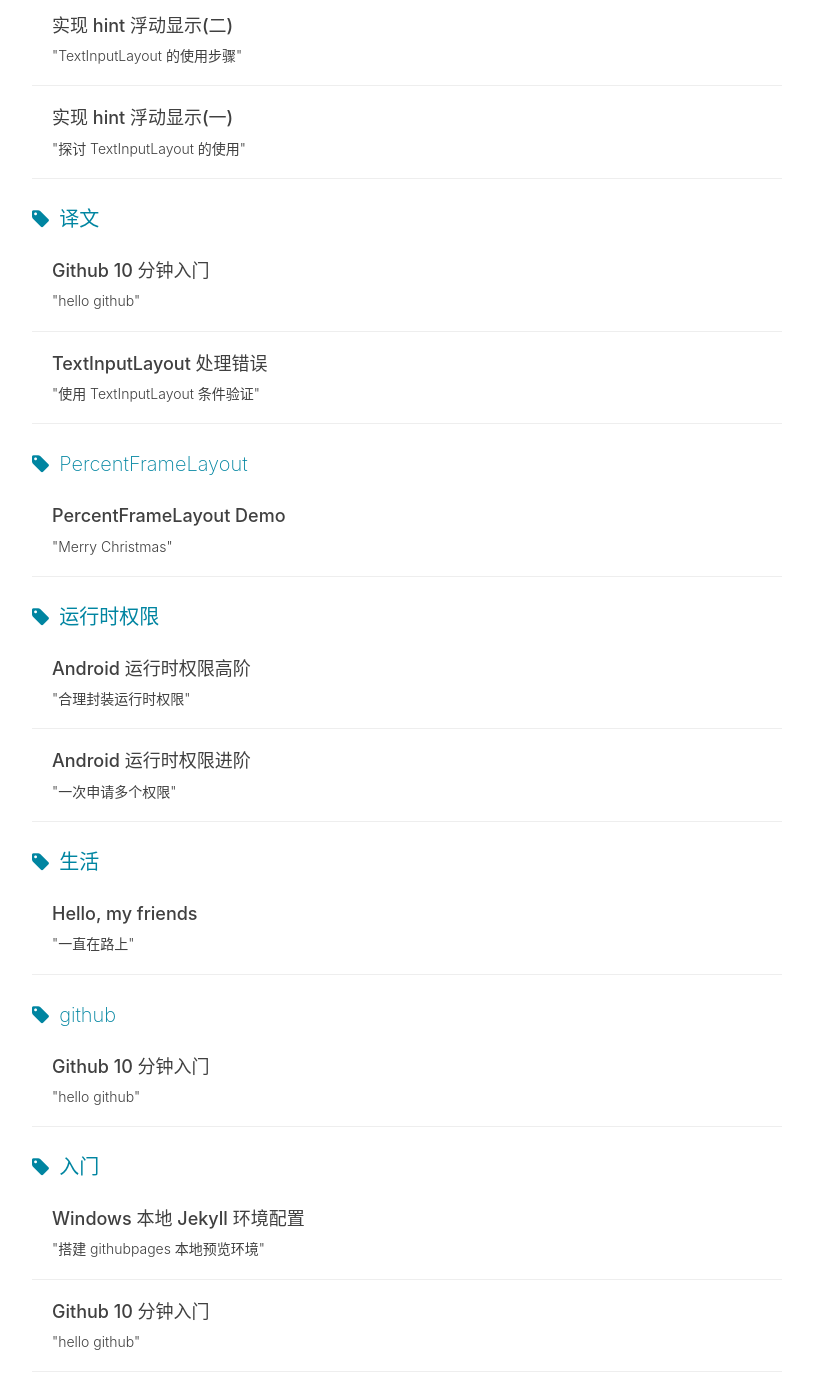
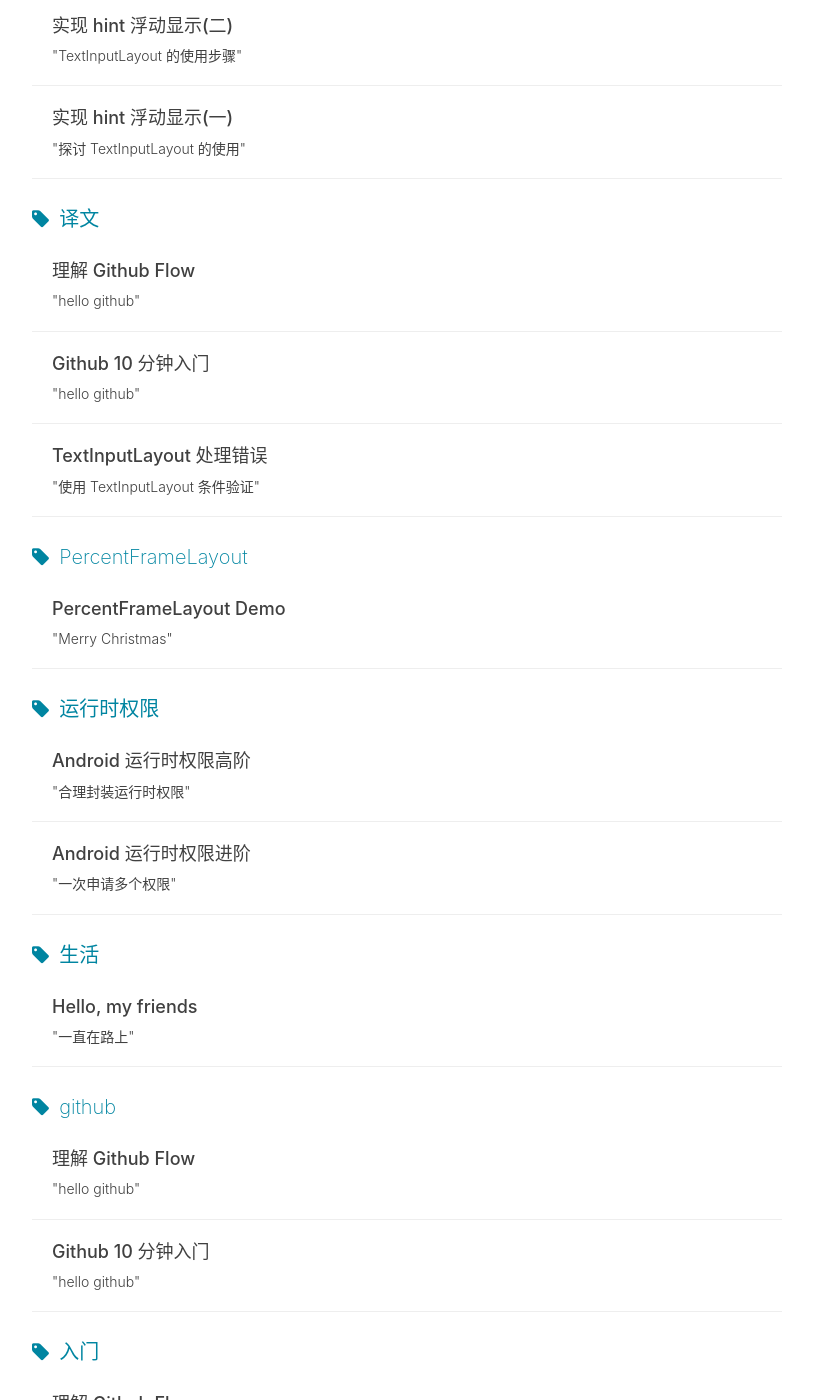
Before and after one commit to TechJene/TechJene.github.io, a Jekyll site: the page built from tags.html, in a window 1280 px wide and 1400 px high, scrolled down 2007 px. Shown: the whole window, without its empty margins (233-1046 px from the left). Built offline with Jekyll 4.4.1, drawn with Linux system fonts in a browser that asks for light colours; nearby versions of some CDN libraries; comment, search, counter and statistics services are not loaded; some of the changed lines change nothing that is shown; some of the changed text lies outside the part shown.

Commit message:
post github flow

```diff
--- a/_config.yml
+++ b/_config.yml
@@ -1,6 +1,6 @@
 # Site settings
 title: Tech Jene
-SEOTitle: Jene的博客 | Jene Blog
+SEOTitle: Jene 的博客 | Jene Blog
 header-img: img/home-bg.jpg
 email: tech_jene@foxmail.com
 description: "Android & Mobile Lover| 这里是 Jene 的个人博客，与你一起发现更大的世界。"
--- /dev/null
+++ b/_posts/2017-03-22-github-flow.markdown
@@ -0,0 +1,112 @@
+---
+layout:     post
+title:      "理解 Github Flow"
+subtitle:   " \"hello github\""
+date:       2017-03-21 10:18:00
+author:     "TechJene"
+header-img: "img/2017/post-github-abc/github-abc.jpg"
+catalog: true
+tags:
+    - github
+    - 译文
+    - 入门
+---
+> "不积跬步无以至千里。"
+
+
+### 说明
+
+本文主要内容翻译自 [github 官网](https://guides.github.com/introduction/flow/)。
+
+关于 github 入门，欢迎参考我的译文[ Github 10 分钟入门](http://techjene.com/2017/03/11/github-abc/)。
+
+有些词还是用的英语，个人学识浅薄，无法用中文表达出该有的味道。
+欢迎阅读，不足之处，还请指正，谢谢！
+
+## 前言
+
+GitHub Flow 是一种支持团队和项目定期部署 ( made regularly ) 的基于分支的轻量级工作流程 ( workflow ) 。
+
+这篇指南解释了 GitHub Flow 是怎么样工作以及这样工作的原因。
+
+## 创建分支
+
+你在做一个项目过程中，将会有许多不同的功能特性和想法，一些已经准备好了，还有一些没有准备好。那么分支的存在就是去帮助你管理这些 workflow 。
+
+当你在项目中创建一个分支的时候，也就意味着你创造了一个可以尝试新想法的环境。你在分支中所做的更改不会影响主分支 ( master ) ，所以你可以自由的尝试和提交更改。你可以安全的知道你的分支不会被合并，直到准备好由你的合作者复审。
+
+**提示**
+
+分支是 Git 中的核心概念，并且整个 GitHub Flow 都是基于分支的。只有一条规则：主分支 master 的任何内容都是可部署的 ( deployable ) 。
+
+因此，在处理特性和做修复时，你的新分支是分离于主分支 master 创建的是极其重要的。
+你创建的分支名字应该是描述性的 ( 例如，refactor-authentication, user-content-cache-key, make-retina-avatars ) ，以便让其他人明白正在做的工作。
+
+## 添加提交
+
+分支创建好了，就可以开始做改动了。
+无论何时添加、编辑或者删除一个文件，你都可以提交，并且添加到你的分支。
+添加提交显示了 ( keep track of ) 你为一个功能分支工作的过程。基于此，如果发现 bug 或者决定转到一个不同的方向时，你就可以回滚 ( roll back ) 更改。
+
+**提示**
+
+提交信息 ( commit message ) 十分重要，因为一旦提交信息推送到服务器，那么 Git 就会监测 ( track ) 到你所做的更改并且显示为提交。
+清晰的提交信息可以方便他人遵循和提供反馈。
+
+## 发起请求
+
+发起请求 ( Pull Request ) 就是开始讨论你的提交。因为它们紧密的集成在 Git 的底层 ( underlying ) 仓库，任何人，只要同意接受你的更改，都可以确切的看到将要合并的改动。
+
+在开发过程中，你可以在任何时候发起请求：
+* 即使没有代码，仅仅是想分享一些截图或者想法时；
+* 当你不知所措 ( stuck ) 需要帮助或建议时；
+* 当你准备好让他人检验你的工作时。
+
+在你的获取请求中，通过使用 GitHub 的 [ mention system ](https://help.github.com/articles/about-writing-and-formatting-on-github/#text-formatting-toolbar)，你可以向特定的人或者团队请求回馈 ( feedback ) ，不管他们是在楼下还是 10 个时区之外。
+
+**提示**
+
+发起请求 ( pull request) 对于向开源项目贡献和管理共享仓库的更改都很有用。
+
+如果你使用的是 Fork & Pull 模式，发起请求提供的是通知项目维护者 ( maintain ) 关于你希望他们可以考虑的更改的一种方式 (比较拗口) 。
+
+如果你使用的是共享仓库 ( Shared Reposity ) 模式，在将更改合并到主分支之前，发起请求有助于开始代码审查和提交修改的对话。
+
+
+## 讨论和审查代码
+
+一旦开启了 pull request ，审查你所做更改的人或者团队可能会有一些问题或者看法。可能是代码风格不符合项目指南，修改缺少 ( missing ) 单元测试，又或者可能是一切看起来都很不错而且有序。Pull Request 用于鼓励和获取这种类似的对话。
+
+你有可以根据 ( in light of ) 讨论和反馈继续推送你的分支。如果有人提醒你忘记了去做某些事或者程序中有 bug ，你可以在你的分支中修复，然后推送更改。
+
+GitHub 会将你的新提交和可能收到的任何反馈展示在统一的 Pull Request 界面。
+
+**提示**
+
+Pull Request 评论是用 markdown 语法写作的，所以你可以嵌入图片和表情符号，使用预先格式化的文本块和其他轻量级的格式。
+
+## 部署
+
+一旦你的 pull request 通过了代码审查和你的测试，你就可以在产品里部署 ( deploy ) 你的更改来验证它们。
+如果你的分支出现了问题，你可以通过部署已经存在的主分支来回滚程序。
+
+## 合并
+
+既然你的修改已经在产品中验证过了，是时候将你的代码合并到主分支了。
+
+一旦合并， pull request 会在你的代码中保留一份历史修改的记录。因为记录是可搜索的，它们可以让任何人返回去看时，及时理解为什么这样决定以及这个决定是怎样做的。
+
+**提示**
+
+在你的 pull request 中加入确定的关键字，你可以将代码和问题 ( issues ) 联系在一起。当你的 pull request 合并之后，相关的 issue 也就关闭了。举个例子，输入 **Closes #32** 会关闭仓库中的 32# 问题。
+
+## 结束语
+
+祝贺你，完成了这篇指南教程。
+
+GitHub Flow 基本就是这样，更精确的指导请关注 GitHub 官网。
+
+---------
+> 愿你我都是有态度的人，相识于有温度的文字中。
+
+最后，感谢阅读。
```
